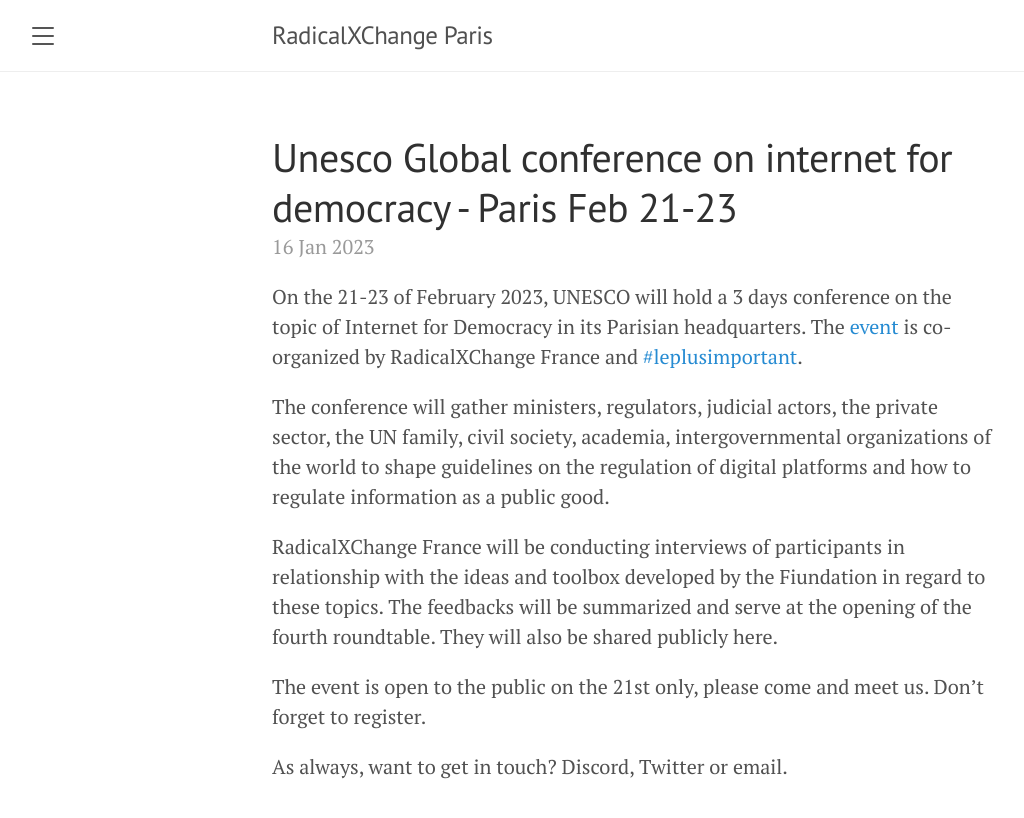
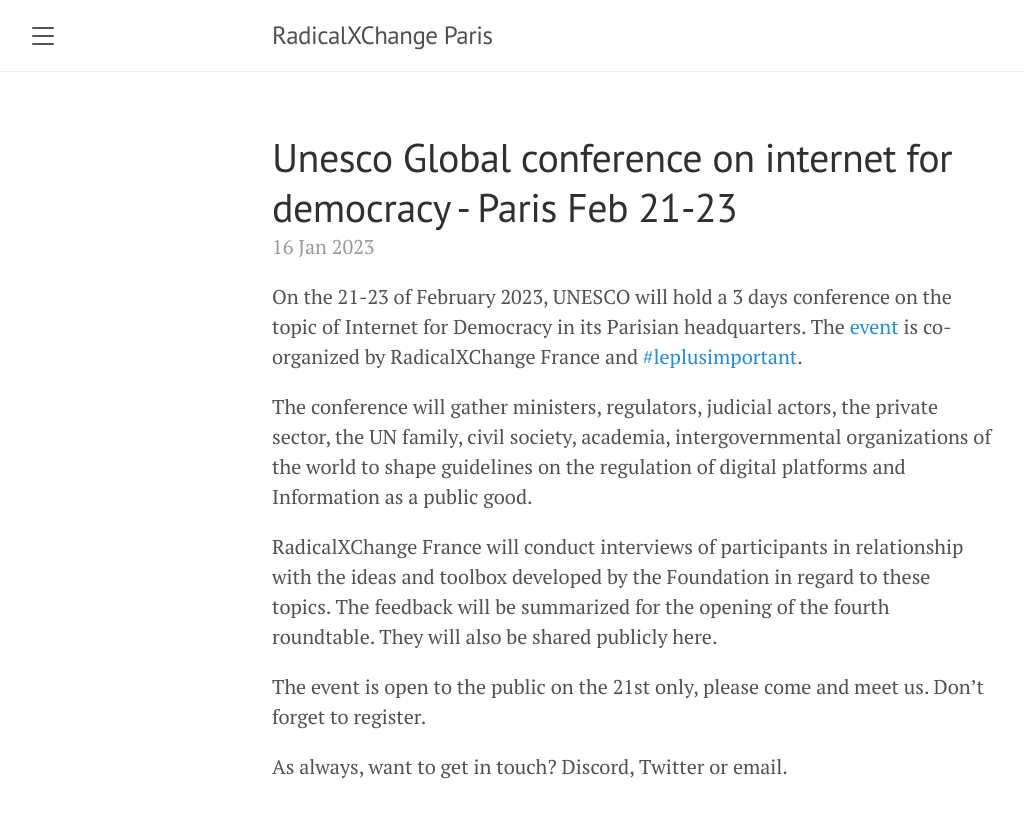
Before and after one commit to RadicalXChangeParis/radicalxchangeparis.github.io, a Jekyll site: the page built from _posts/2023-01-16-Unesco Global Conference on Internet for Democracy.md, in a window 1280 px wide. Shown: the top 818 px of the page, without its empty margins (8-1032 px from the left). Built offline with Jekyll 4.4.1, drawn with Linux system fonts in a browser that asks for light colours.

Commit message:
last edit

```diff
--- a/_posts/2023-01-16-Unesco Global Conference on Internet for Democracy.md
+++ b/_posts/2023-01-16-Unesco Global Conference on Internet for Democracy.md
@@ -5,9 +5,9 @@
 
 On the 21-23 of February 2023, UNESCO will hold a 3 days conference on the topic of Internet for Democracy in its Parisian headquarters. The [event](https://www.unesco.org/en/internet-conference) is co-organized by RadicalXChange France and [#leplusimportant](https://leplusimportant.org/).
 
-The conference will gather ministers, regulators, judicial actors, the private sector, the UN family, civil society, academia, intergovernmental organizations of the world to shape guidelines on the regulation of digital platforms and how to regulate information as a public good.
+The conference will gather ministers, regulators, judicial actors, the private sector, the UN family, civil society, academia, intergovernmental organizations of the world to shape guidelines on the regulation of digital platforms and Information as a public good.
 
-RadicalXChange France will be conducting interviews of participants in relationship with the ideas and toolbox developed by the Fiundation in regard to these topics. The feedbacks will be summarized and serve at the opening of the fourth roundtable. They will also be shared publicly here.
+RadicalXChange France will conduct interviews of participants in relationship with the ideas and toolbox developed by the Foundation in regard to these topics. The feedback will be summarized for the opening of the fourth roundtable. They will also be shared publicly here.
 
 The event is open to the public on the 21st only, please come and meet us. Don't forget to register.
 
```
